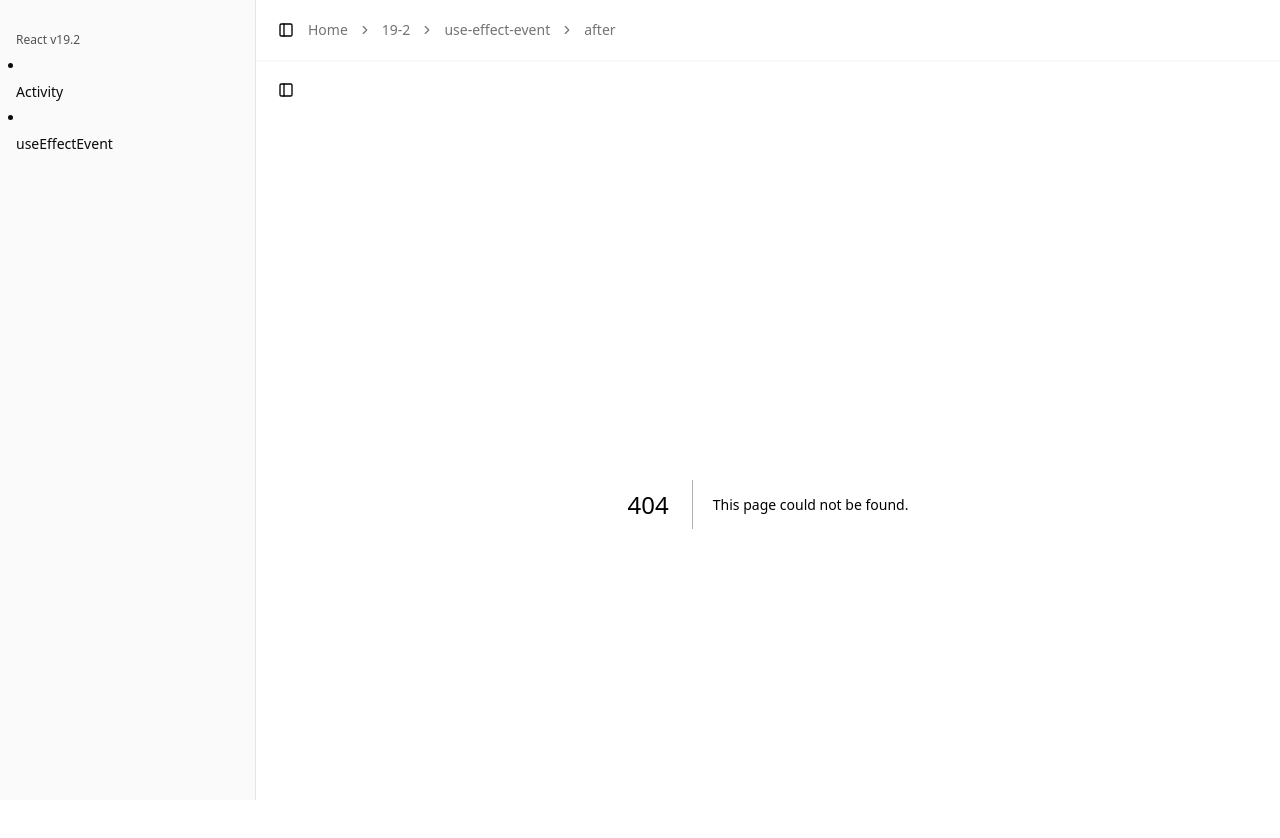
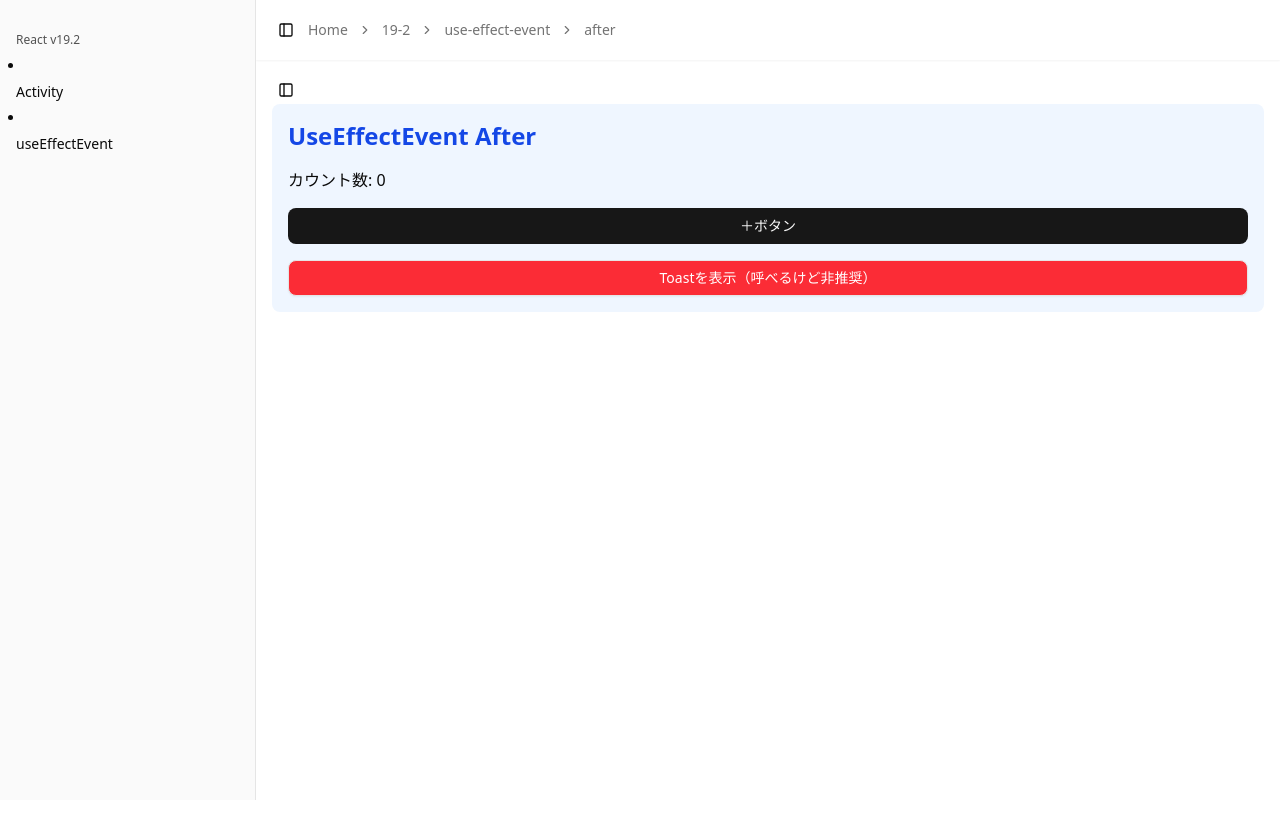
Before and after one commit to mororyou/react-study, a Next.js app: page /19-2/use-effect-event/after in a window 1280 px wide. Before the commit this address had no page. Shown: the top 838 px of the page. After the commit the page ends 800 px from the top, so only its background shows below. Built offline with nearby package versions, Linux system fonts and the light colour scheme.

Commit message:
Add UseEffectEvent pages with before and after examples, including MDX documentation

```diff
--- /dev/null
+++ b/app/19-2/use-effect-event/after/page.tsx
@@ -0,0 +1,37 @@
+'use client';
+
+import { Button } from '@/components/ui/button';
+import { useEffect, useEffectEvent, useState } from 'react';
+import { toast } from 'sonner';
+
+export default function UseEffectEventAfterPage() {
+  const [count, setCount] = useState(0);
+
+  const cointEventHandler = useEffectEvent(() => {
+    toast.success(`現在のカウント数は ${count} です`);
+  });
+
+  useEffect(() => {
+    console.log('useEffectが実行されました');
+
+    const interval = setInterval(() => {
+      cointEventHandler();
+    }, 10_000);
+    return () => clearInterval(interval);
+  }, []);
+
+  return (
+    <div className="bg-blue-50 bg-opacity-50 rounded-md grid grid-cols-1 gap-4 p-4">
+      <h1 className="text-blue-700 font-bold text-2xl">UseEffectEvent After</h1>
+      <p>カウント数: {count}</p>
+      <Button onClick={() => setCount(count + 1)}>＋ボタン</Button>
+      <Button
+        variant="outline"
+        className="bg-red-500 text-white"
+        onClick={() => cointEventHandler()}
+      >
+        Toastを表示（呼べるけど非推奨）
+      </Button>
+    </div>
+  );
+}
--- /dev/null
+++ b/app/19-2/use-effect-event/before/page.tsx
@@ -0,0 +1,25 @@
+'use client';
+
+import { Button } from '@/components/ui/button';
+import { useEffect, useState } from 'react';
+import { toast } from 'sonner';
+
+export default function UseEffectEventBeforePage() {
+  const [count, setCount] = useState(0);
+
+  useEffect(() => {
+    console.log('useEffectが実行されました');
+    const interval = setInterval(() => {
+      toast.success(`現在のカウント数は ${count} です`);
+    }, 10_000);
+    return () => clearInterval(interval);
+  }, [count]);
+
+  return (
+    <div className="bg-green-50 bg-opacity-50 rounded-md p-4 grid grid-cols-1 gap-4">
+      <h1 className="text-green-700 font-bold text-2xl">Before</h1>
+      <p>カウント数: {count}</p>
+      <Button onClick={() => setCount(count + 1)}>＋ボタン</Button>
+    </div>
+  );
+}
--- /dev/null
+++ b/app/19-2/use-effect-event/page.tsx
@@ -0,0 +1,34 @@
+import { readFile } from 'fs/promises';
+import { join } from 'path';
+import Viewer from '@/app/_components/markdown/Viewer';
+import { Button } from '@/components/ui/button';
+import Link from 'next/link';
+
+export default async function UseEffectEventPage() {
+  const filePath = join(
+    process.cwd(),
+    'app',
+    '19-2',
+    'use-effect-event',
+    'readme.mdx',
+  );
+  const mdxSource = await readFile(filePath, 'utf-8');
+
+  return (
+    <section className="flex flex-col gap-4 w-full">
+      <h1 className="text-2xl font-bold text-gray-600">UseEffectEvent</h1>
+
+      <div className="grid grid-cols-[1fr_200px] gap-4">
+        <Viewer source={mdxSource} />
+        <div className="flex flex-col gap-4">
+          <Link href="/19-2/use-effect-event/before">
+            <Button variant="outline">Before</Button>
+          </Link>
+          <Link href="/19-2/use-effect-event/after">
+            <Button variant="outline">After</Button>
+          </Link>
+        </div>
+      </div>
+    </section>
+  );
+}
--- /dev/null
+++ b/app/19-2/use-effect-event/readme.mdx
@@ -0,0 +1,14 @@
+### **概要**
+
+useEffectEventはuseEffectとセットで利用するhooks
+
+useEffectEventを利用することでエフェクトとイベントリスナーを分岐することができ
+イベントリスナーの deps の変化時にエフェクトを再実行せずに済みます
+
+Effectとの依存関係を少なくすることで、不要な再レンダリングや不要な副作用を防止することができます
+
+### **注意**
+onClick などで関数を呼び出すことはできますがEffect（useEffect 内）専用の安定したコールバックを作るためのものであるため、
+UIから呼ぶ際はuseCallbackを利用すること
+
+*eslint-plugin-react-hooks 6.1.1 以降のバージョンにて上記の制限が可能
```
